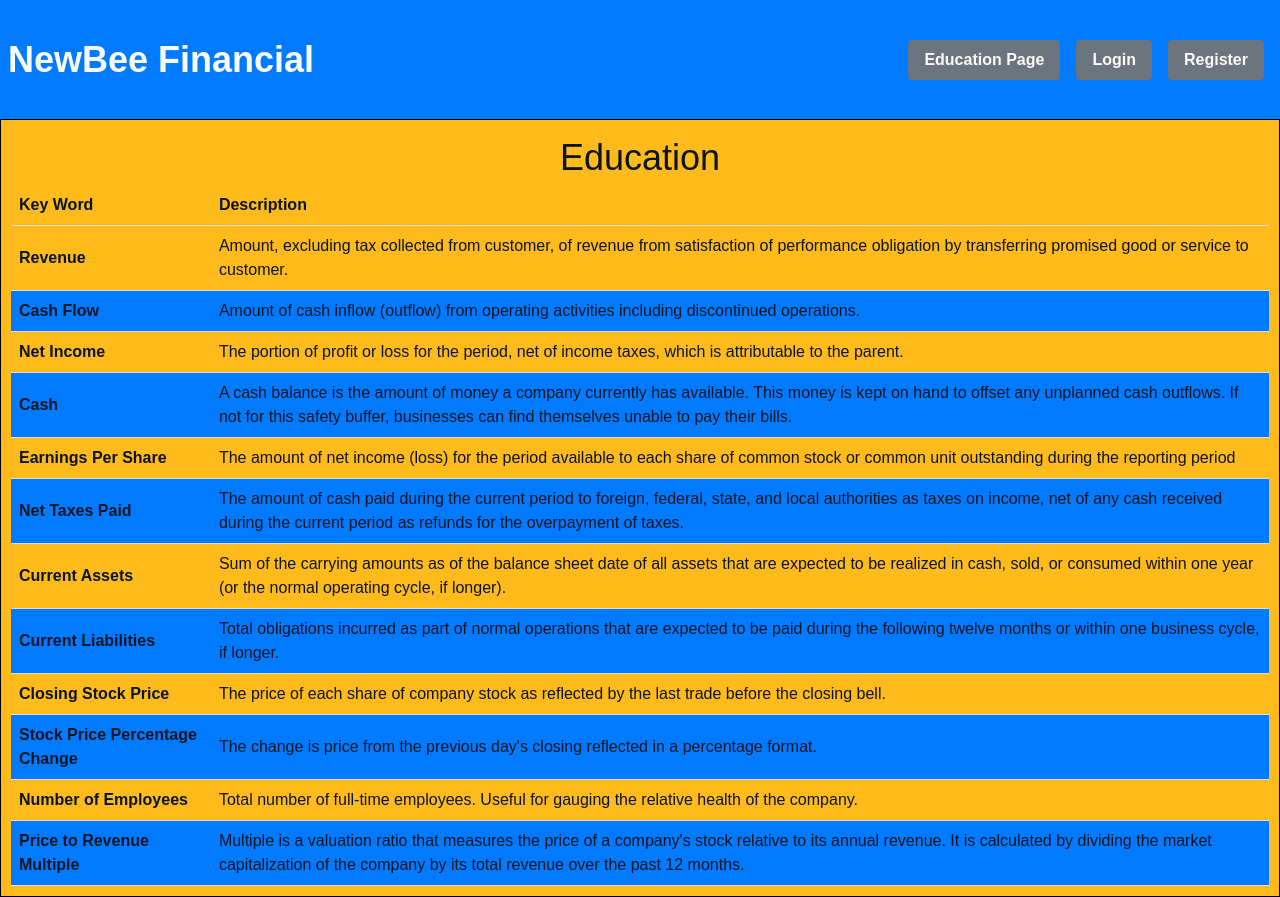
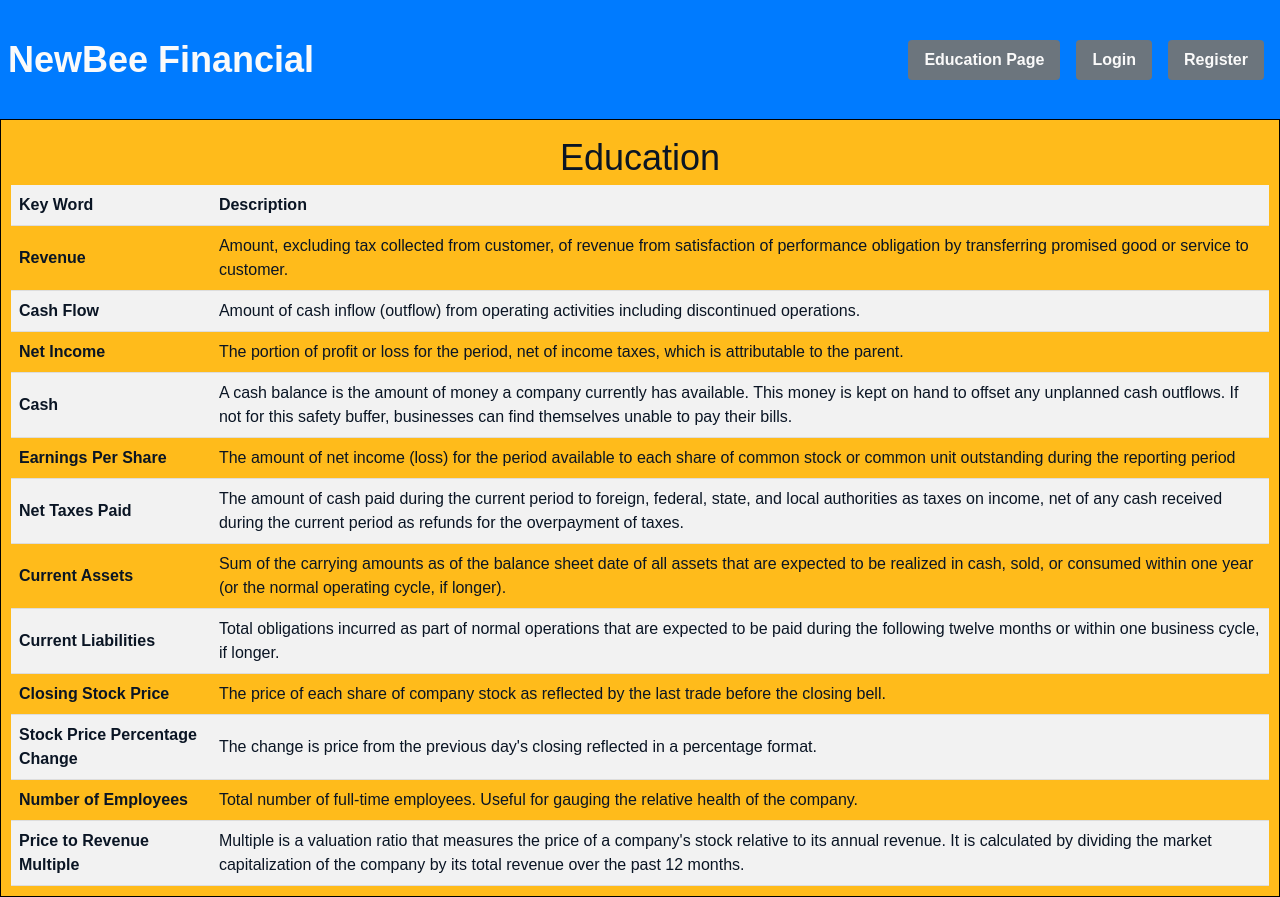
Before and after one commit to bradcoleman60/NewBee-Financial, a React (Create React App) app in the folder client/: page /learn in a window 1280 px wide. Built offline with nearby package versions, Linux system fonts and the light colour scheme.

Commit message:
learnpagecss

```diff
--- a/client/src/Pages/Learn/style.css
+++ b/client/src/Pages/Learn/style.css
@@ -5,17 +5,20 @@
 
 }
 
+
 .education-table th, .education-table td {
   text-align: left;
   padding: 8px;
   border-bottom: 1px solid #ddd;
 }
 
+
 .education-table th {
-    background-color: # #007bff;
+  background-color: #f2f2f2;
   font-weight: bold;
 }
 
+
 .education-table tbody tr:nth-child(even) {
-    background-color:  #007bff;
+  background-color: #f2f2f2;
 }
```
Lines whose indentation alone changed are shown as unchanged.
